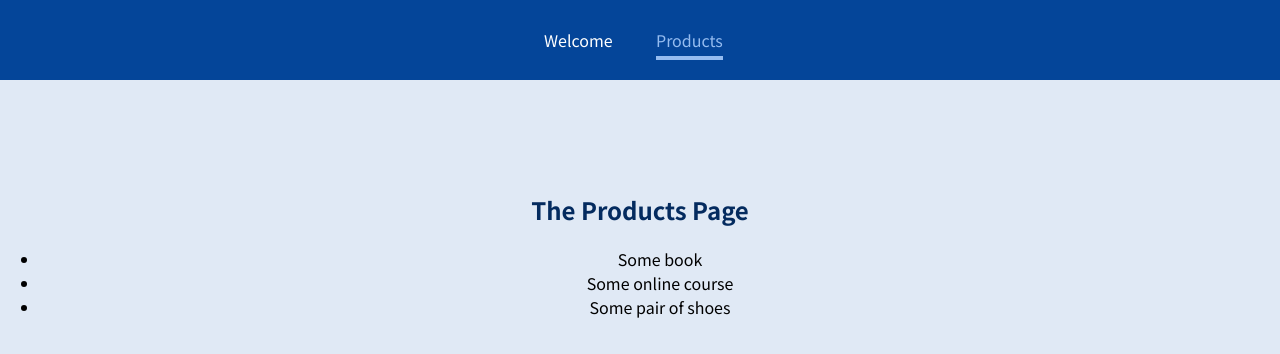
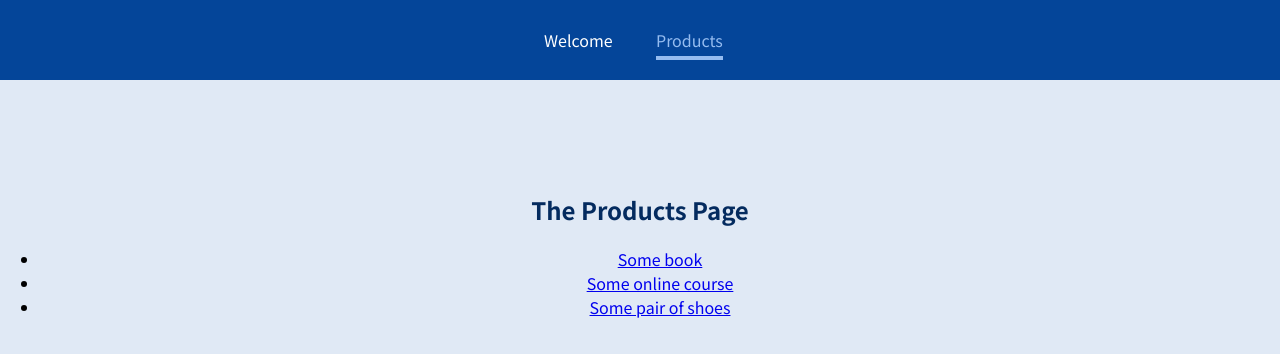
Before and after one commit to David-EstradaSD/React_RoutingIntro, a JavaScript app: page /products in a window 1280 px wide. Shown: the top 354 px of the page. Built offline with nearby package versions, Linux system fonts and the light colour scheme.

Commit message:
Implement <Link> tags in Products.js for page navigation

```diff
--- a/src/App.js
+++ b/src/App.js
@@ -15,7 +15,7 @@ function App() {
         <Route path="/products">
           <Products />
         </Route>
-        <Route path="/product-details/:productId">
+        <Route path="/products/:productId">
           <ProductDetails />
         </Route>
       </main>
@@ -27,4 +27,4 @@ export default App;
 
 // our-domain.com/welcome --> Welcome.js component
 // our-domain.com/products --> Produts.js component
-// our-domain.com/product-details/ < ANYTHING > --> Dynamic Product Details
+// our-domain.com/products/ ANYTHING  --> dynamic product details
--- a/src/pages/Products.js
+++ b/src/pages/Products.js
@@ -1,13 +1,19 @@
-
+import { Link } from "react-router-dom";
 
 const Products = () => {
   return (
     <section>
       <h1> The Products Page </h1>
       <ul>
-                <li>Some book</li>
-                <li>Some online course</li>
-                <li>Some pair of shoes</li>
+        <li>
+          <Link to="/products/p1">Some book</Link>
+        </li>
+        <li>
+          <Link to="/products/p2">Some online course</Link>
+        </li>
+        <li>
+          <Link to="/products/p3">Some pair of shoes</Link>
+        </li>
       </ul>
     </section>
   );
```
Also changed, not shown: 1 other file (tests, documents, lock files or other folders). Lines whose indentation alone changed are shown as unchanged.
